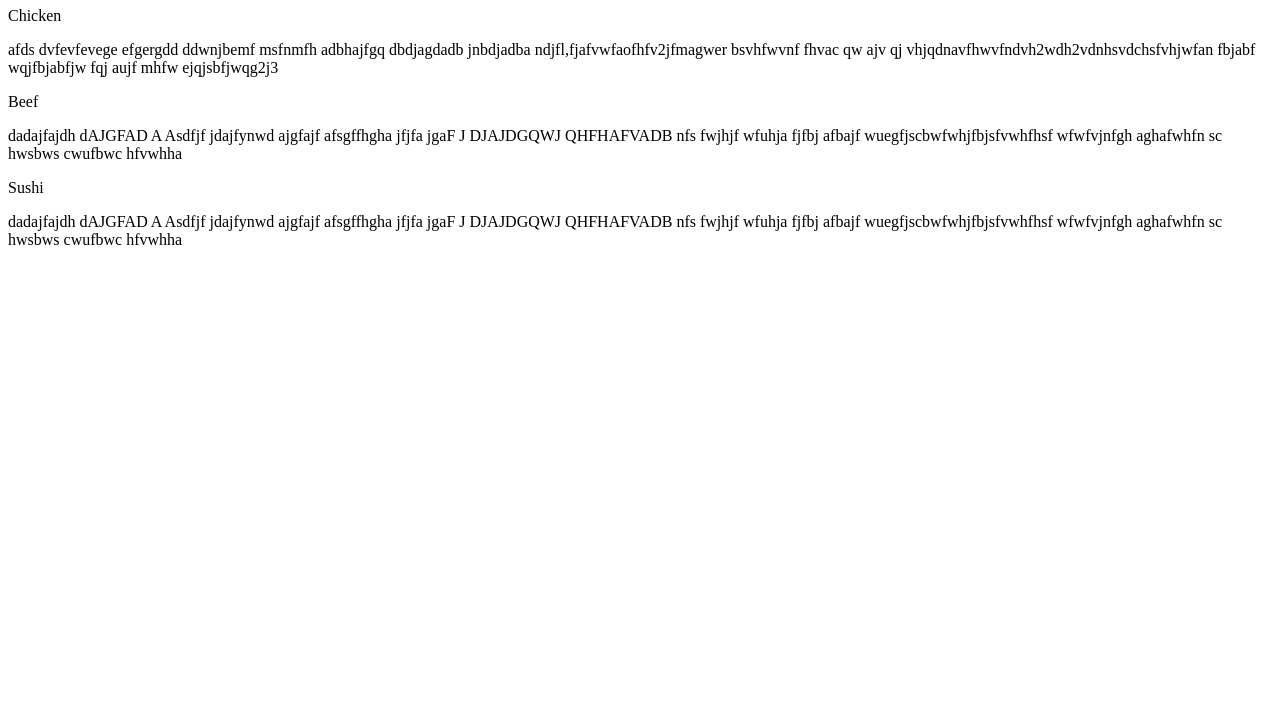
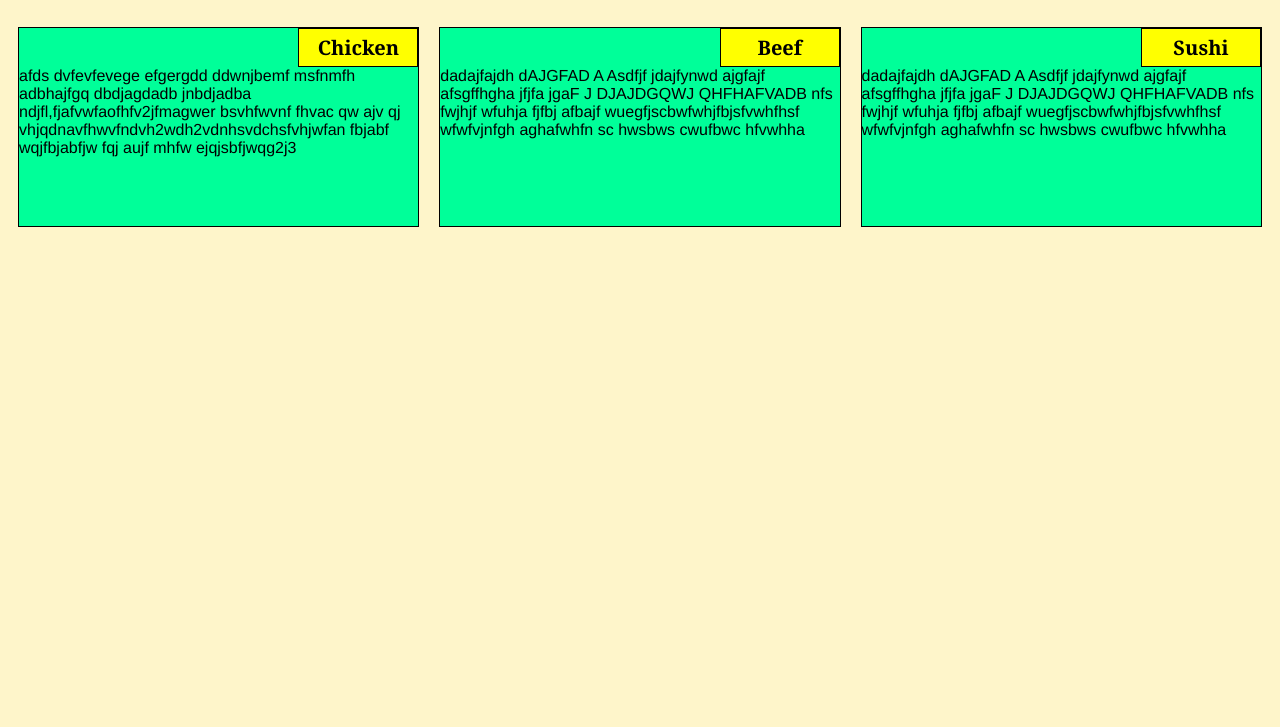
Before and after one commit to Ash103-dot/Module2-solution, a plain HTML site: page index.html in a window 1280 px wide. Shown: the part 73-800 px from the top of the page. Drawn offline with Linux system fonts and the light colour scheme.

Commit message:
Update index.html

```diff
--- a/index.html
+++ b/index.html
@@ -4,7 +4,7 @@
 <head>
     <meta charset="utf-8">
     <meta name="viewpoint" content="width=device-width,initial-scale=1">
-    <link rel="stylesheet" type="text/css" href="C:\Users\91952\Desktop\styling.css">
+    <link rel="stylesheet" type="text/css" href="CSS/style.css">
     <title>module 2 </title>
 </head>
 <body>
```
